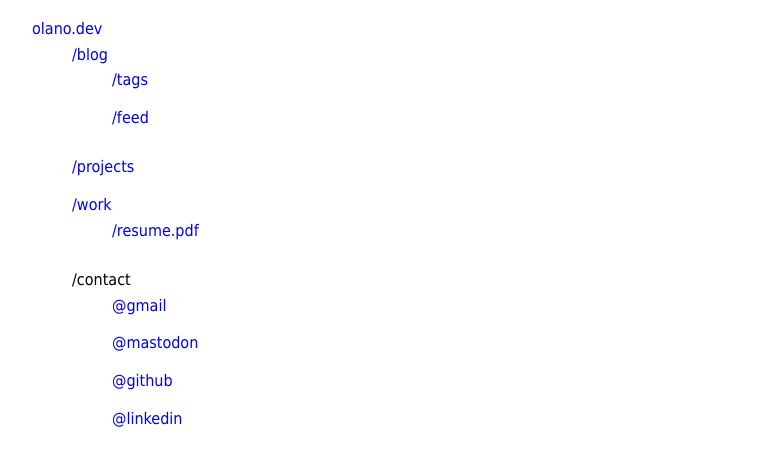
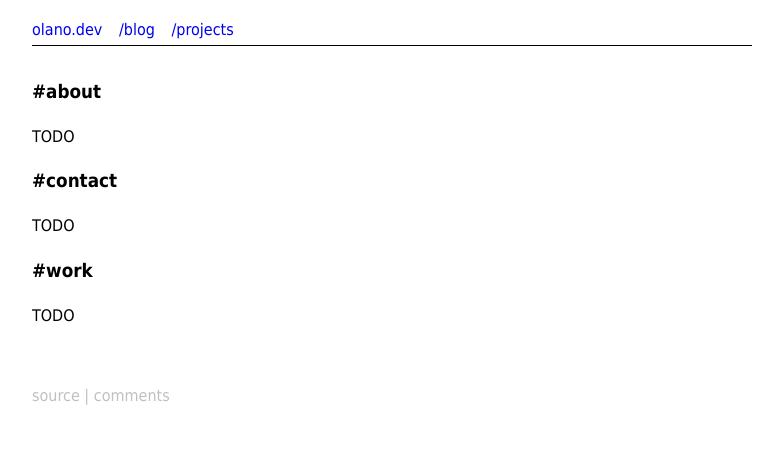
Before and after one commit to facundoolano/olano.dev, a Jekyll site: the page built from index.html, in a window 1280 px wide. Shown: the top 466 px of the page, without its empty margins (248-1031 px from the left). Built offline with Jekyll 4.4.1, drawn with Linux system fonts in a browser that asks for light colours.

Commit message:
more title changes

```diff
--- a/_layouts/default.html
+++ b/_layouts/default.html
@@ -16,11 +16,12 @@ layout: base
 
 <div class="content layout-{{ page.layout }}">
     {% if page.title %}
-    <h3>{{page.title}}</h3>
+    <h2>{{page.title}}</h2>
 
     {% endif %}
 
     {{ content }}
 
+    <br/>
     <p>{% include source_path.html %}</p>
 </div>
--- a/assets/css/main.css
+++ b/assets/css/main.css
@@ -52,7 +52,7 @@ hr {
 
 .blog-index article { padding-bottom: .5rem;}
 
-.blog-index a.title {
+a.title {
     color: unset!important;
 }
 
--- /dev/null
+++ b/index.html
@@ -0,0 +1,12 @@
+---
+layout: default
+---
+
+<h3><a href="#about" class="title" id="about">#about</a></h3>
+<p>TODO</p>
+
+<h3><a href="#contact" class="title" id="contact">#contact</a></h3>
+<p>TODO</p>
+
+<h3><a href="#work" class="title" id="work">#work</a></h3>
+<p>TODO</p>
--- a/index.md
+++ /dev/null
@@ -1,17 +0,0 @@
----
-layout: base
----
-
-{: class="site-index"}
-* [olano.dev](/)
-  * [/blog](/blog)
-    * [/tags](/blog/tags)
-    * [/feed](/feed.xml)
-  * [/projects](/projects)
-  * [/work](/work)
-    * [/resume.pdf](/work/resume.pdf)
-  * /contact
-    * [@gmail](mailto:facundo.olano@gmail.com)
-    * [@mastodon](https://hachyderm.io/@facundoolano)
-    * [@github](https://github.com/facundoolano)
-    * [@linkedin](https://www.linkedin.com/in/facundoolano/)
```
Also changed, not shown: blog/tags.html (+3 -5 lines).
